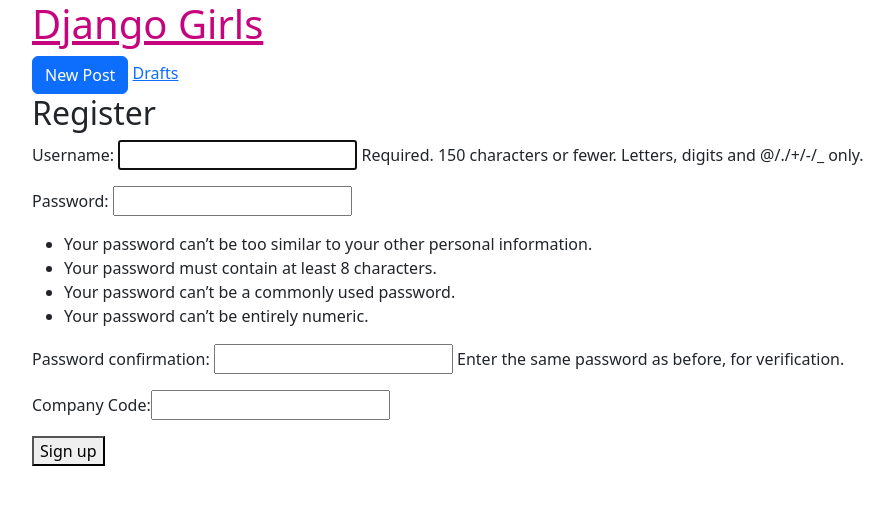
After one commit to KayyyRueee/SDEV220-Django, a Django app: page /accounts/register/ in a window 1280 px wide. The commit adds this page. Shown: the top 505 px of the page, without its empty margins (50-944 px from the left). Run offline with Django 5.2, Linux system fonts and the light colour scheme.

Commit message:
mod 7 & final project updates

```diff
--- a/blog/templates/registration/login.html
+++ b/blog/templates/registration/login.html
@@ -23,6 +23,10 @@
 
         <input type="submit" value="login" />
         <input type="hidden" name="next" value="{{ next }}" />
+
+         <p>Don't have an account?<a href="{% url 'register' %}">
+            Sign up here</a></p>
+
     </form>
 
 {% endblock %}
--- /dev/null
+++ b/blog/templates/registration/register.html
@@ -0,0 +1,19 @@
+{% extends "blog/base.html" %}
+
+{% block content %}
+  <h2>Register</h2>
+
+  {% if error %}
+    <p style="color:red;">{{ error }}</p>
+  {% endif %}
+
+  <form method="post">
+    {% csrf_token %}
+
+    {{ form.as_p }}
+
+    <p>Company Code:<input type="text" name="company_code" required></p>
+
+    <button type="submit">Sign up</button>
+  </form>
+{% endblock %}
--- a/blog/urls.py
+++ b/blog/urls.py
@@ -8,4 +8,6 @@
     path('drafts/', views.post_draft_list, name='post_draft_list'), #to create a post, but leave it in draft
     path('post/<int:pk>/publish/', views.post_publish, name='post_publish'), #publish a draft
     path('post/<int:pk>/remove/', views.post_remove, name='post_remove'), #delete
+    path('accounts/profile/', views.profile, name='profile'), #profiles
+    path('accounts/register/', views.register, name='register'),
 ]
--- a/blog/views.py
+++ b/blog/views.py
@@ -56,3 +56,50 @@
     post = get_object_or_404(Post, pk=pk)
     post.delete()
     return redirect('post_list')
+
+
+from django.contrib.auth import login
+from .forms import RegisterForm
+
+def register(request):
+    if request.method == "POST":
+        form = RegisterForm(request.POST)
+        if form.is_valid():
+            form.save()
+            return redirect("login")
+    else:
+        form = RegisterForm()
+
+    return render(request, "registration/register.html", {"form": form})
+
+from django.contrib.auth.decorators import login_required
+
+@login_required
+def profile(request):
+    return render(request, "registration/profile.html")
+
+from django.shortcuts import render, redirect
+from django.contrib.auth.forms import UserCreationForm
+
+VALID_COMPANY_CODES = ["CompA1", "CompB2", "CompC3"]
+
+def register(request):
+    error = None
+
+    if request.method == "POST":
+        form = UserCreationForm(request.POST)
+        code = request.POST.get("company_code")
+
+        # check company code FIRST
+        if code not in VALID_COMPANY_CODES:
+            error = "Invalid company code. You are not authorized to register."
+        elif form.is_valid():
+            form.save()
+            return redirect("login")
+    else:
+        form = UserCreationForm()
+
+    return render(request, "registration/register.html", {
+        "form": form,
+        "error": error
+    })
--- a/mysite/settings.py
+++ b/mysite/settings.py
@@ -122,3 +122,6 @@
 # https://docs.djangoproject.com/en/5.1/ref/settings/#default-auto-field
 
 DEFAULT_AUTO_FIELD = 'django.db.models.BigAutoField'
+
+LOGIN_REDIRECT_URL = '/'
+LOGOUT_REDIRECT_URL = '/'
```
Also changed, not shown: blog/forms.py (+10 -0 lines), blog/templates/registration/profile.html (added, +8 -0 lines), db.sqlite3.
